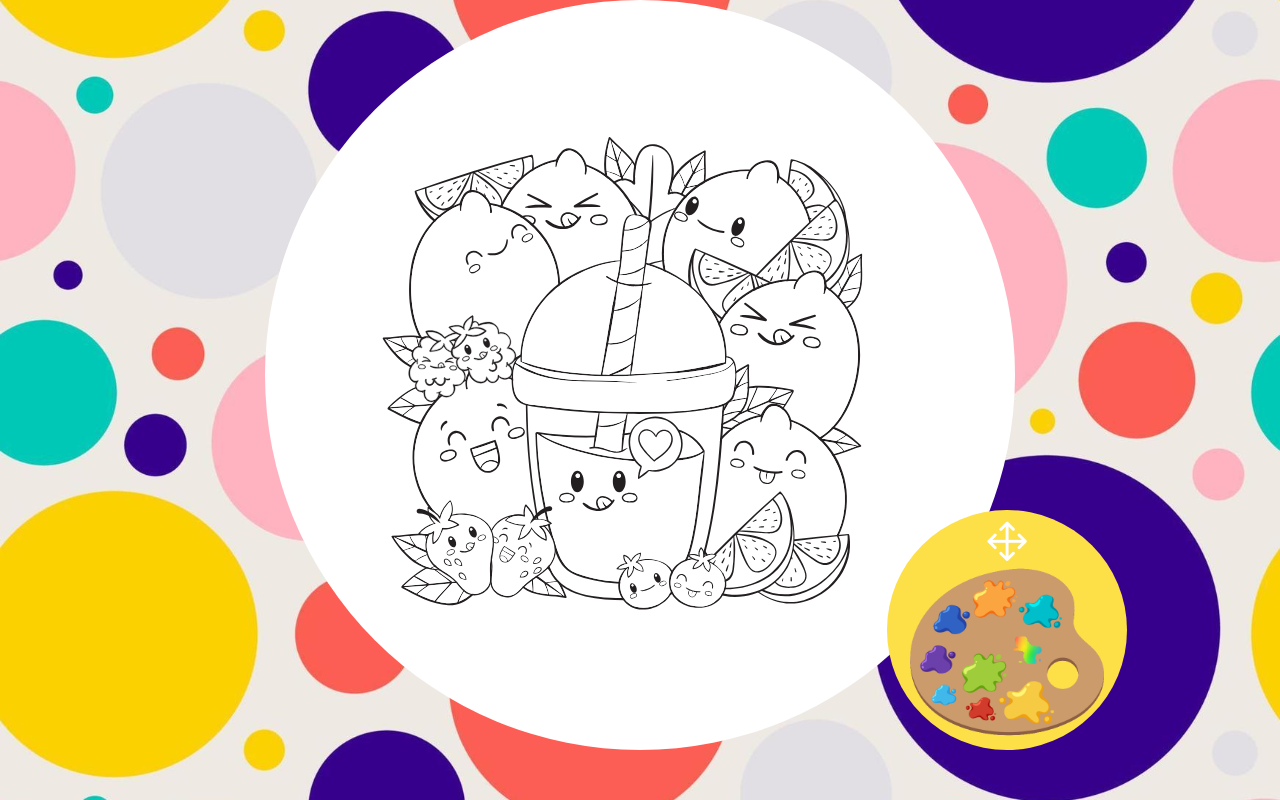
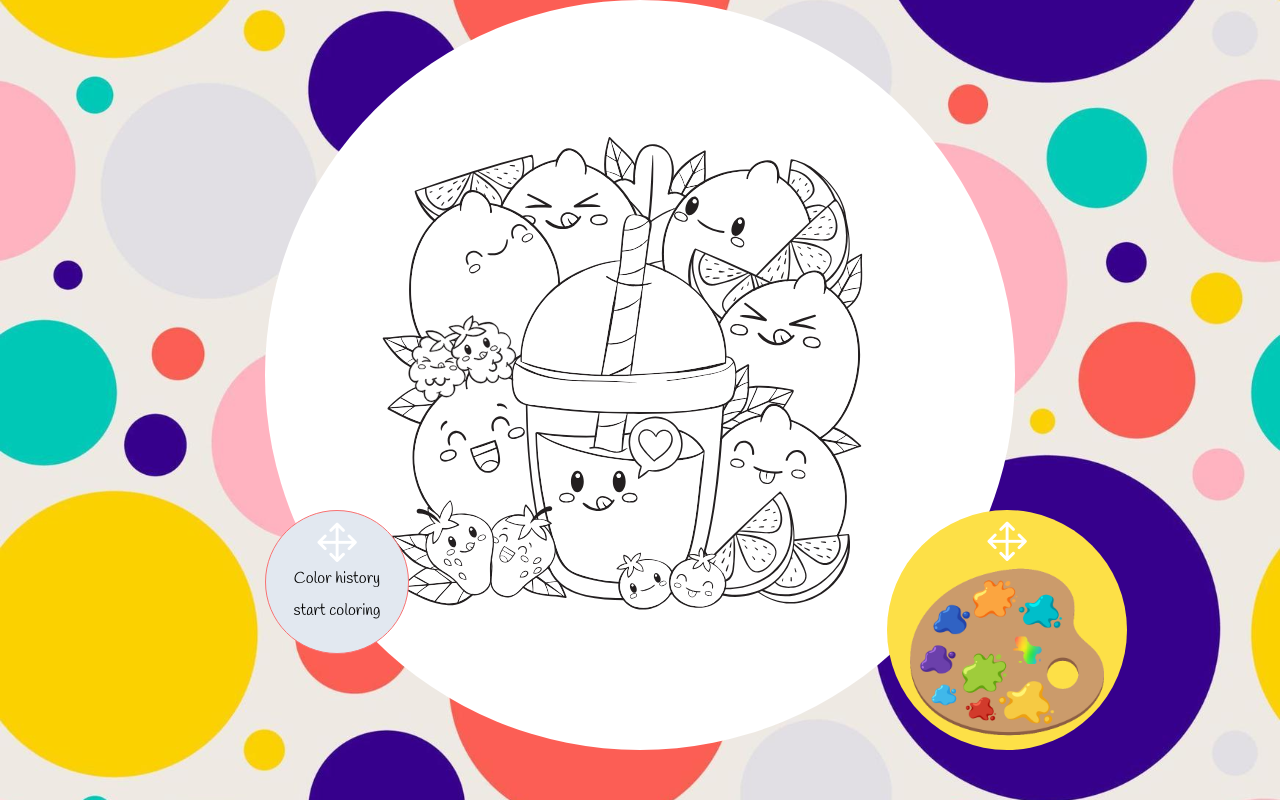
Before and after one commit to olgamomirov/coloring_book, a React (Create React App) app: page / in a window 1280 px wide. Built offline with nearby package versions, Linux system fonts and the light colour scheme.

Commit message:
color history

```diff
--- a/public/index.html
+++ b/public/index.html
@@ -15,6 +15,10 @@
       user's mobile device or desktop. See https://developers.google.com/web/fundamentals/web-app-manifest/
     -->
     <link rel="manifest" href="%PUBLIC_URL%/manifest.json" />
+    <link
+      rel="stylesheet"
+      href="https://fonts.googleapis.com/css?family=Handlee"
+    />
 
     <!--
       Notice the use of %PUBLIC_URL% in the tags above.
--- a/src/components/canvas/Canvas.tsx
+++ b/src/components/canvas/Canvas.tsx
@@ -1,16 +1,54 @@
-import React from "react";
+import React, { useRef } from "react";
 import Palette from "../palette/Palette";
 import ImageHolder from "../image/ImageHolder";
 import Draggable from "react-draggable";
+import PaletteHistory from "../palette/PaletteHistory";
 
 function Canvas() {
+  const palleteRef = useRef<HTMLDivElement>(null);
+  const historyRef = useRef<HTMLDivElement>(null);
+
   return (
     <div className="flex w-full h-auto p-[15%] absolute desktop:left-1/2  desktop:transform desktop:-translate-x-1/2  bg-white flex-col desktop:flex-row rounded-full  desktop:h-[750px] desktop:w-[750px] desktop:p-[110px]">
-      <Draggable axis="both" handle=".handle" grid={[25, 25]} scale={1}>
-        <div className="flex flex-wrap justify-center p-5 w-[240px] h-[240px] absolute -bottom-48  desktop:bottom-0  desktop:-right-28 rounded-full bg-yellow-300">
-          <div className="handle"></div>
+      <Draggable
+        axis="both"
+        handle=".handle"
+        grid={[25, 25]}
+        scale={1}
+        onStart={() => {
+          if (historyRef.current && palleteRef.current) {
+            historyRef.current.style.zIndex = "1";
+            palleteRef.current.style.zIndex = "5";
+          }
+        }}
+      >
+        <div
+          ref={palleteRef}
+          className="z-10 flex flex-wrap justify-center p-5 w-[240px] h-[240px] absolute -bottom-48 right-0  desktop:bottom-0  desktop:-right-28 rounded-full bg-yellow-300"
+        >
+          <div className="handle palette"></div>
+          <Palette />
+        </div>
+      </Draggable>
 
-          <Palette />
+      <Draggable
+        axis="both"
+        handle=".handle"
+        grid={[25, 25]}
+        scale={1}
+        onStart={(e) => {
+          if (historyRef.current && palleteRef.current) {
+            palleteRef.current.style.zIndex = "1";
+            historyRef.current.style.zIndex = "5";
+          }
+        }}
+      >
+        <div
+          ref={historyRef}
+          className="flex flex-wrap content-start justify-center p-2 w-36 h-36 absolute -bottom-28  desktop:bottom-24  left-0 rounded-full bg-slate-200 border border-red-400"
+        >
+          <div className="handle history"></div>
+          <PaletteHistory />
         </div>
       </Draggable>
 
--- a/src/components/image/Image.tsx
+++ b/src/components/image/Image.tsx
@@ -2,16 +2,20 @@ import useStore from "../../zustand";
 
 interface Props {
   svg?: JSX.Element;
+  key?: string;
 }
-export default function Image({ svg }: Props) {
+export default function Image({ svg, key }: Props) {
   const activeColor = useStore((state) => state.activeColor);
+  const addToHistory = useStore((state) => state.addToHistory);
 
   return (
     <div
+      key={key}
       onClick={(e) => {
         if ((e.target as HTMLInputElement).style.fill == "rgb(35, 31, 32)")
           return;
         (e.target as HTMLInputElement).style.fill = activeColor;
+        addToHistory(activeColor);
       }}
       className="min-w-full  desktop:h-full desktop:w-auto desktop:flex"
     >
--- a/src/components/image/ImageHolder.tsx
+++ b/src/components/image/ImageHolder.tsx
@@ -4,8 +4,8 @@ import svgs from "../../svgs";
 export default function ImageHolder() {
   return (
     <div className="flex overflow-auto h-auto desktop:h-full desktop:w-[500px]">
-      {svgs.map((svg) => (
-        <Image svg={svg} />
+      {svgs.map((svg, i) => (
+        <Image svg={svg} key={`img${i}`} />
       ))}
     </div>
   );
--- a/src/components/palette/Palette.tsx
+++ b/src/components/palette/Palette.tsx
@@ -1,4 +1,3 @@
-import styles from "./palette.module.css";
 import useStore from "../../zustand";
 
 export default function Palette() {
--- /dev/null
+++ b/src/components/palette/PaletteHistory.tsx
@@ -0,0 +1,25 @@
+import useStore from "../../zustand";
+
+export default function PaletteHistory() {
+  const previousColors = useStore((state) => state.previousColors);
+  const changeActiveColor = useStore((state) => state.changeActiveColor);
+  return (
+    <>
+      <span className="relative top-12 block w-full text-center">
+        Color history
+      </span>
+      <div className="relative h-fit top-14 flex flex-wrap">
+        {previousColors.length > 0
+          ? previousColors.map((color, i) => (
+              <div
+                key={`history${1}`}
+                className=" w-4 h-4 rounded-full m-1 border border-slate-500 cursor-pointer"
+                style={{ backgroundColor: color }}
+                onClick={() => changeActiveColor(color)}
+              ></div>
+            ))
+          : "start coloring"}
+      </div>
+    </>
+  );
+}
--- a/src/index.css
+++ b/src/index.css
@@ -4,9 +4,7 @@
 
 body {
   margin: 0;
-  font-family: -apple-system, BlinkMacSystemFont, "Segoe UI", "Roboto", "Oxygen",
-    "Ubuntu", "Cantarell", "Fira Sans", "Droid Sans", "Helvetica Neue",
-    sans-serif;
+  font-family: "Handlee";
   -webkit-font-smoothing: antialiased;
   -moz-osx-font-smoothing: grayscale;
   background-image: url("../public/background.jpg");
--- a/src/zustand.ts
+++ b/src/zustand.ts
@@ -1,11 +1,25 @@
 import { create } from "zustand";
 interface States {
   activeColor: string;
+  previousColors: Array<string>;
   changeActiveColor: (color: string) => void;
+  addToHistory: (color: string) => void;
 }
-const useStore = create<States>((set) => ({
+const useStore = create<States>((set, get) => ({
   activeColor: "#000000",
   changeActiveColor: (color) => set(() => ({ activeColor: color })),
+
+  previousColors: [],
+  addToHistory: (color) => {
+    if (!get().previousColors.includes(color)) {
+      set((state) => ({
+        previousColors:
+          state.previousColors.length < 5
+            ? [...state.previousColors, color]
+            : [...state.previousColors.slice(1), color],
+      }));
+    }
+  },
 }));
 
 export default useStore;
```
